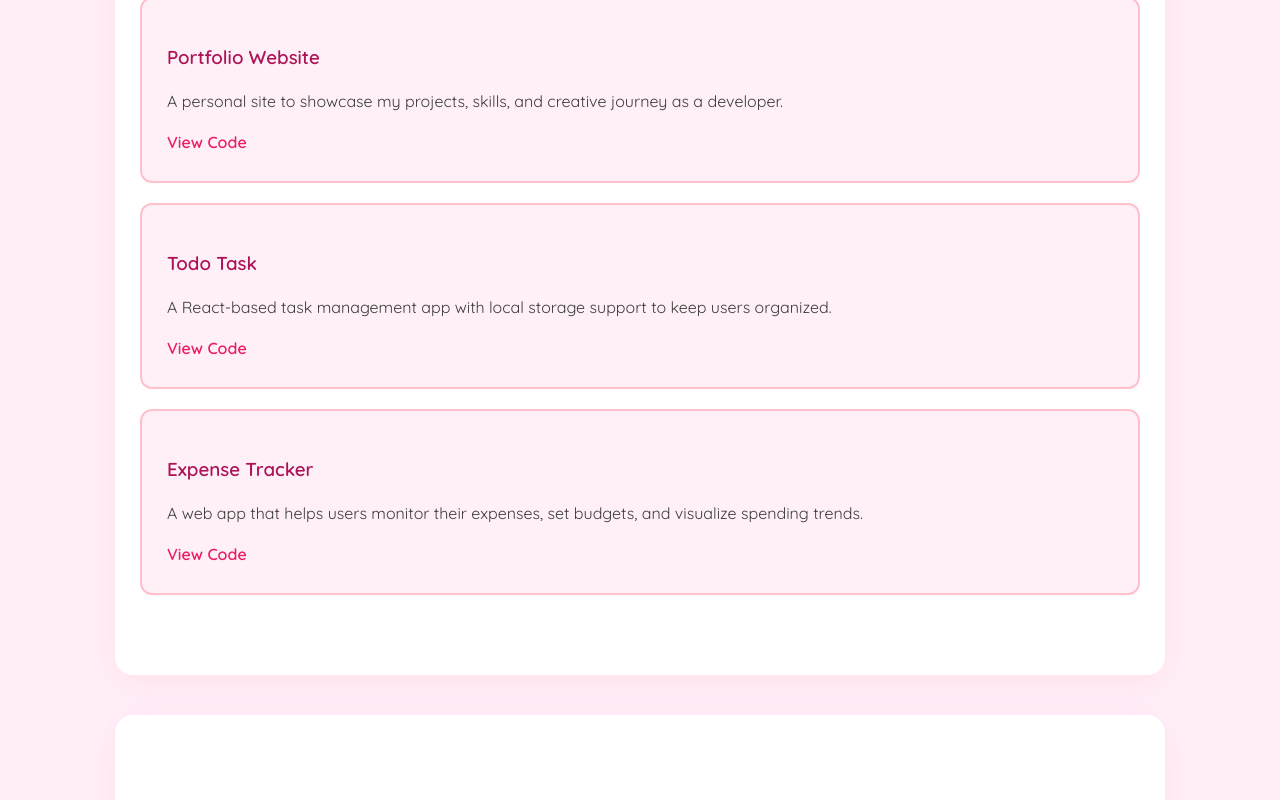
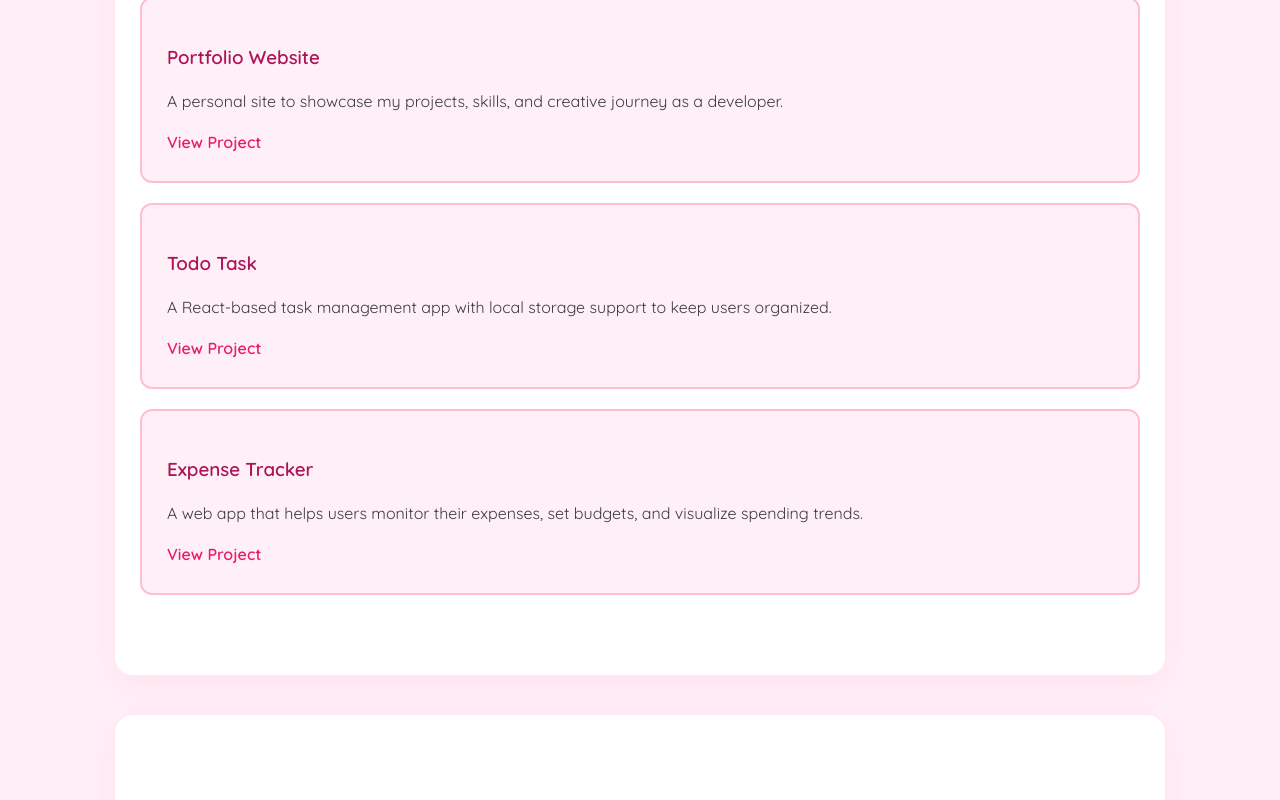
Before and after one commit to Purity-Euphemia/My-Portfolio, a React (Vite) app: page / in a window 1280 px wide. Shown: the part 1240-2040 px from the top of the page. Built offline with nearby package versions, Linux system fonts and the light colour scheme.

Commit message:
first commit

```diff
--- a/src/dashboard/page.jsx
+++ b/src/dashboard/page.jsx
@@ -59,17 +59,17 @@ function Page() {
         <div className="project-card">
           <h3>Portfolio Website</h3>
           <p>A personal site to showcase my projects, skills, and creative journey as a developer.</p>
-          <a href="https://github.com/yourusername/portfolio" target="_blank" rel="noopener noreferrer">View Code</a>
+          <a href="http://my-portfolio-tau-navy-81.vercel.app/" target="_blank" rel="noopener noreferrer">View Project</a>
         </div>
         <div className="project-card">
           <h3>Todo Task</h3>
           <p>A React-based task management app with local storage support to keep users organized.</p>
-          <a href="https://github.com/yourusername/task-tracker" target="_blank" rel="noopener noreferrer">View Code</a>
+          <a href="https://github.com/yourusername/task-tracker" target="_blank" rel="noopener noreferrer">View Project</a>
         </div>
         <div className="project-card">
           <h3>Expense Tracker</h3>
           <p>A web app that helps users monitor their expenses, set budgets, and visualize spending trends.</p>
-          <a href="https://github.com/yourusername/expense-tracker" target="_blank" rel="noopener noreferrer">View Code</a>
+          <a href="https://github.com/yourusername/expense-tracker" target="_blank" rel="noopener noreferrer">View Project</a>
         </div>
       </section>
 
@@ -80,7 +80,6 @@ function Page() {
           <li>JavaScript (ES6+)</li>
           <li>React.js</li>
           <li>HTML5 & CSS3</li>
-          <li>Tailwind CSS</li>
           <li>Git & GitHub</li>
           <li>Responsive Web Design</li>
           <li>Problem Solving & Debugging</li>
```
